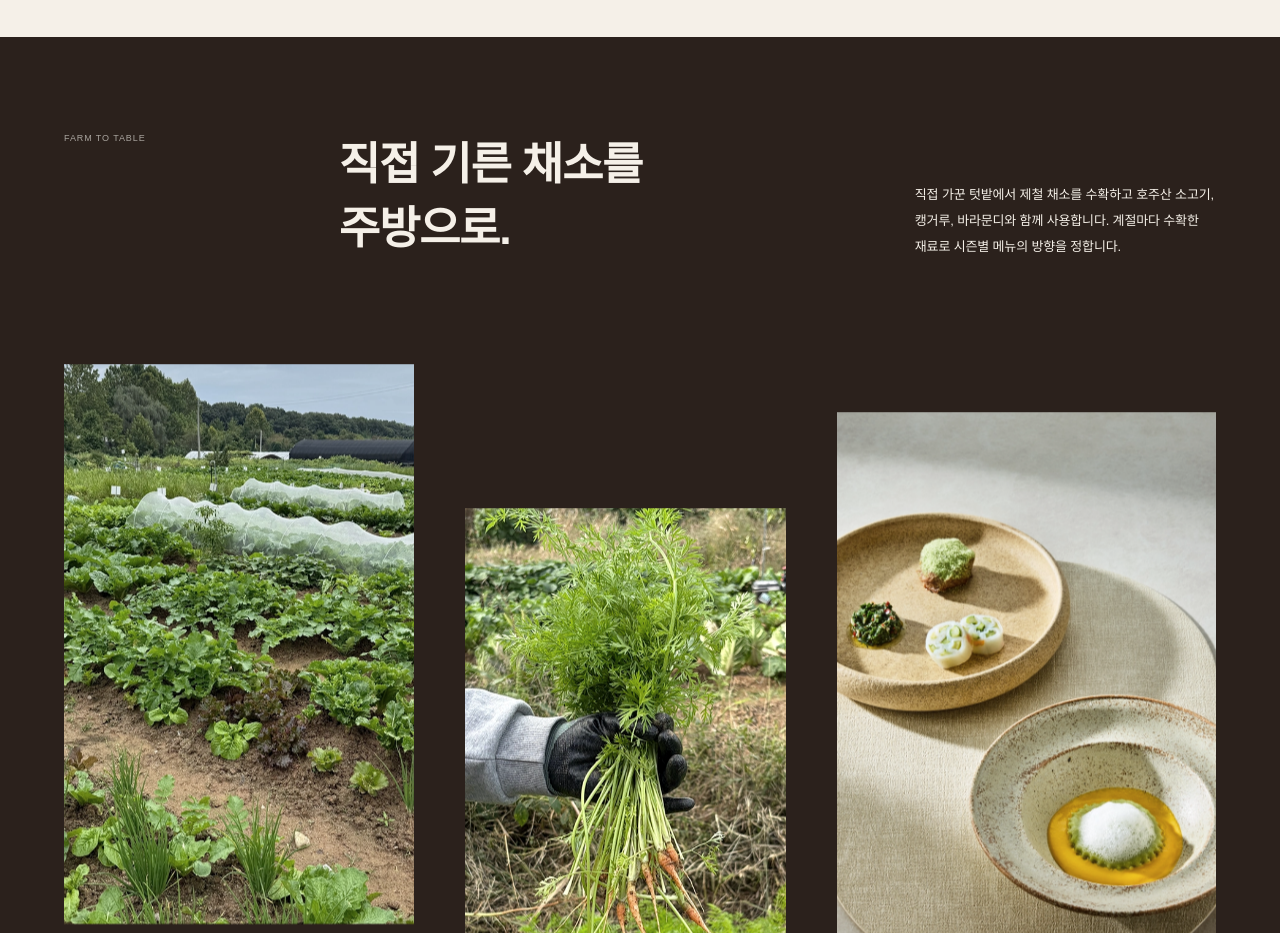
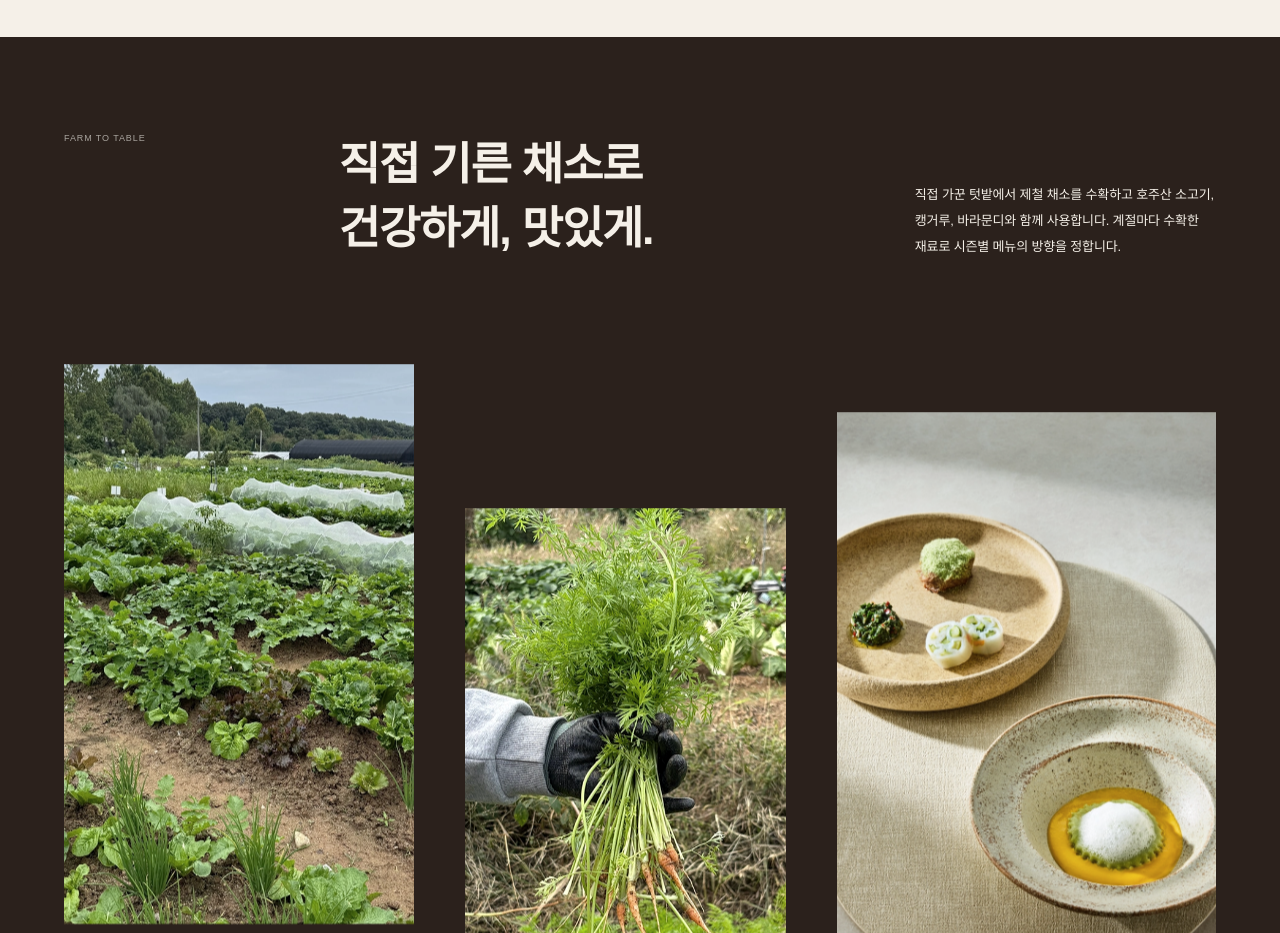
Before and after one commit to pageatelier/sydney-seoul-site, a Next.js app: page /ko in a window 1280 px wide. Shown: the part 4700-5633 px from the top of the page. Built offline with nearby package versions, Linux system fonts and the light colour scheme.

Commit message:
change veg

```diff
--- a/app/RestaurantPage.tsx
+++ b/app/RestaurantPage.tsx
@@ -93,7 +93,7 @@ const copy = {
     chefBody:
       "김민후 셰프는 호주 르 코르동 블루에서 요리를 배웠습니다. 시드니의 편안한 다이닝 문화와 다양한 식재료에 대한 경험이 지금도 서울에서 이어지고 있습니다. 호주 식재료를 한국의 계절 안에서 한 코스로 풀어냅니다.",
     farmEyebrow: "Farm to table",
-    farmTitle: <>직접 기른 채소를<br />주방으로.</>,
+    farmTitle: <>직접 기른 채소로<br />건강하게, 맛있게.</>,
     farmBody:
       "직접 가꾼 텃밭에서 제철 채소를 수확하고 호주산 소고기, 캥거루, 바라문디와 함께 사용합니다. 계절마다 수확한 재료로 시즌별 메뉴의 방향을 정합니다.",
     farmCaptions: ["From our garden", "Harvested by hand", "On the table"],
```
